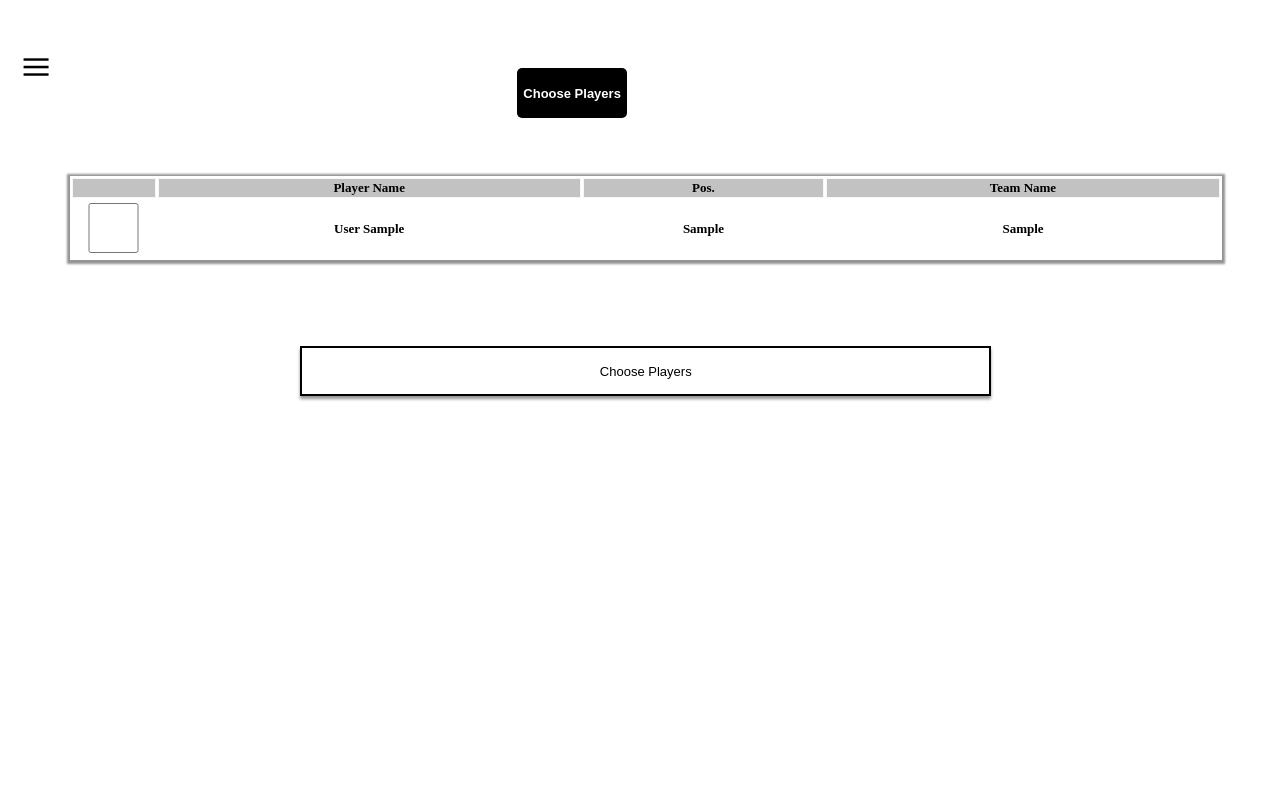
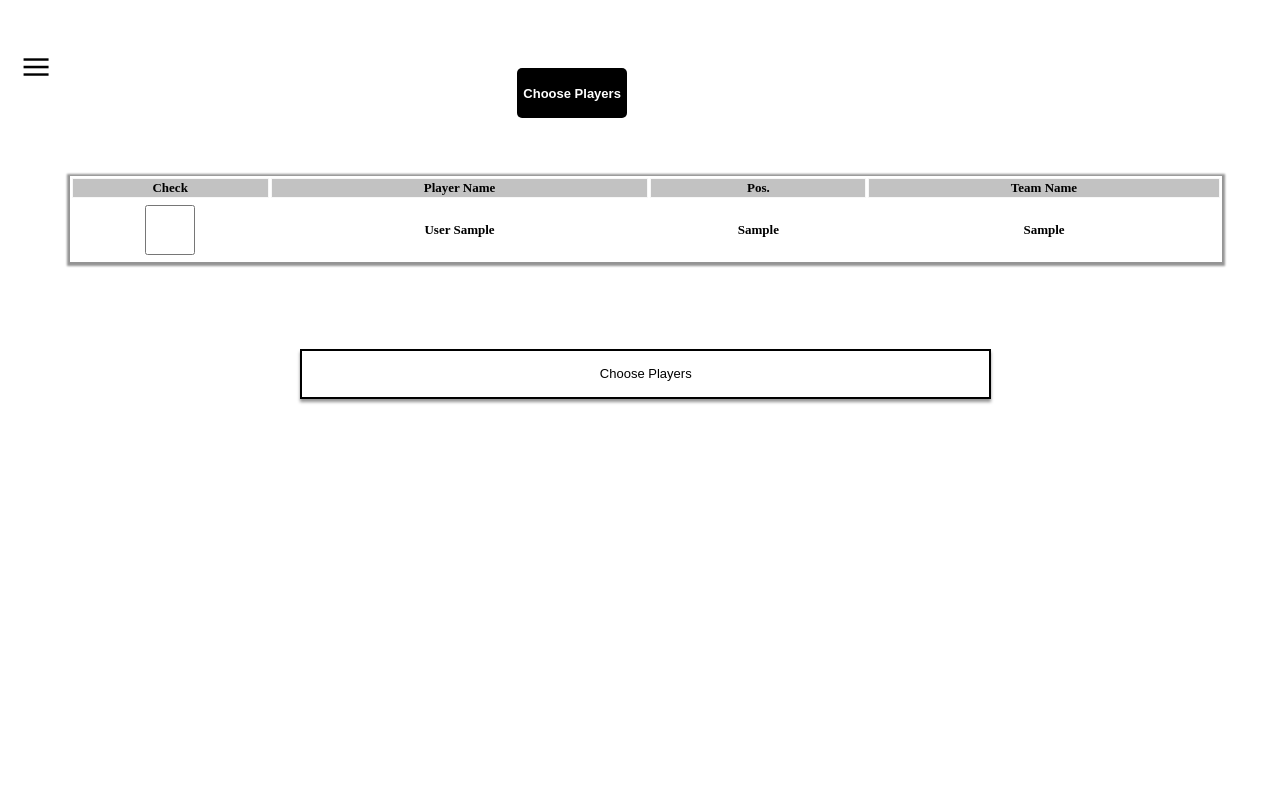
Before and after one commit to NeghiDB/Dream-Team-Arena, a PHP site: page /playersList.php in a window 1280 px wide. Shown: the top 811 px of the page. Run offline with PHP 8.4, Linux system fonts and the light colour scheme; the visitor is signed in with stand-in values (Sample User, id 1); tables that the repository leaves empty hold one stand-in row (values such as "Sample post"); some libraries are stand-ins or nearby versions.

Commit message:
Add files via upload

```diff
--- a/playersList.php
+++ b/playersList.php
@@ -58,7 +58,7 @@
                     <table>
                         <thead>
                             <tr>
-                                <th></th>
+                                <th>Check</th>
                                 <th>Player Name</th>
                                 <th title="Position">Pos.</th>
                                 <th>Team Name</th>
```
